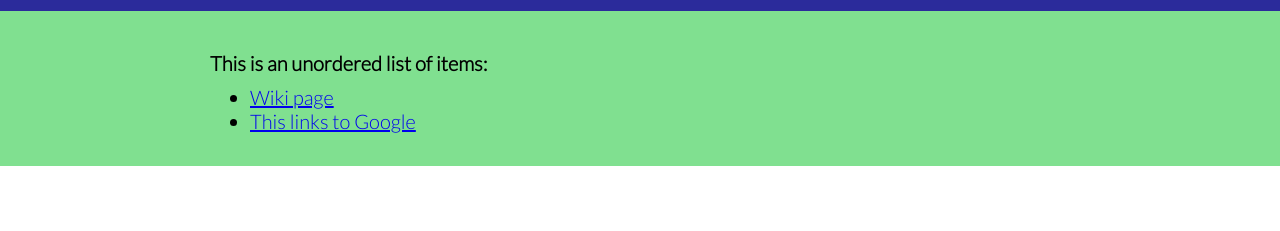
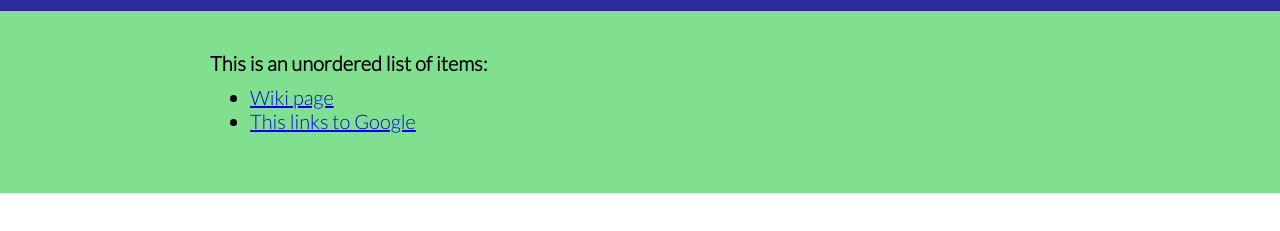
Before and after one commit to skcmw/cmw, a plain HTML site: page index.html in a window 1280 px wide. Shown: the part 459-690 px from the top of the page. Drawn offline with Linux system fonts and the light colour scheme.

Commit message:
Update style.css

```diff
--- a/style.css
+++ b/style.css
@@ -43,5 +43,5 @@ p {
 }
 
 ul {
-  padding-bottom: 3px;
+  padding-bottom: 30px;
 }
```
